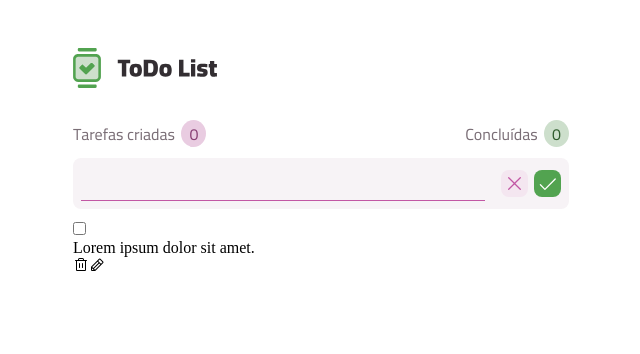
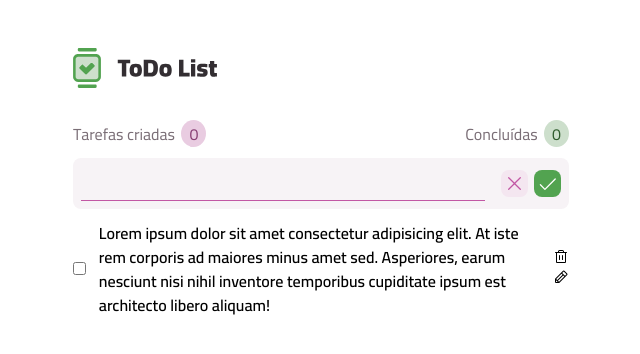
Before and after one commit to cauealb/projects-React, a React (Vite) app: page / in a window 1280 px wide. Shown: the top 354 px of the page, without its empty margins (319-959 px from the left). Built offline with nearby package versions, Linux system fonts and the light colour scheme.

Commit message:
style: Criando espaçamento para todos os componentes

```diff
--- a/src/App.jsx
+++ b/src/App.jsx
@@ -6,10 +6,12 @@ import Task from "./components/Task/Task";
 export default function App() {
   return(
     <AppContext>
-      <Header />
-      <NewTask />
+      <div class="space">
+        <Header />
+        <NewTask />
 
-      <Task />
+        <Task />
+      </div>
     </AppContext>
   )
 }
--- a/src/components/Header/style/Header.css
+++ b/src/components/Header/style/Header.css
@@ -1,6 +1,5 @@
 .hero {
     margin-top: 3em;
-    min-width: 31em;
 }
 
 .nameCompany {
--- a/src/components/Task/Task.jsx
+++ b/src/components/Task/Task.jsx
@@ -1,10 +1,11 @@
 import { TrashIcon, PencilIcon } from "@phosphor-icons/react"
+import './style/Task.css'
 
 export default function Task() {
     return(
-        <div>
+        <div class="task">
             <input type="checkbox" />
-            <p>Lorem ipsum dolor sit amet.</p>
+            <p>Lorem ipsum dolor sit amet consectetur adipisicing elit. At iste rem corporis ad maiores minus amet sed. Asperiores, earum nesciunt nisi nihil inventore temporibus cupiditate ipsum est architecto libero aliquam!</p>
             <div>
                 <TrashIcon />
                 <PencilIcon />
--- a/src/components/Task/style/Task.css
+++ b/src/components/Task/style/Task.css
@@ -0,0 +1,12 @@
+.task {
+    display: flex;
+    align-items: center;
+    justify-content: center;
+    width: 100%;
+}
+
+.task p {
+    margin-inline: 0.80em;
+    flex-grow: 1;
+    font: var(--body-md-semibold)
+}
--- a/src/global.css
+++ b/src/global.css
@@ -35,3 +35,7 @@ body {
     align-items: center;
     justify-content: center;
 }
+
+.space {
+    max-width: 31em;
+}
```
